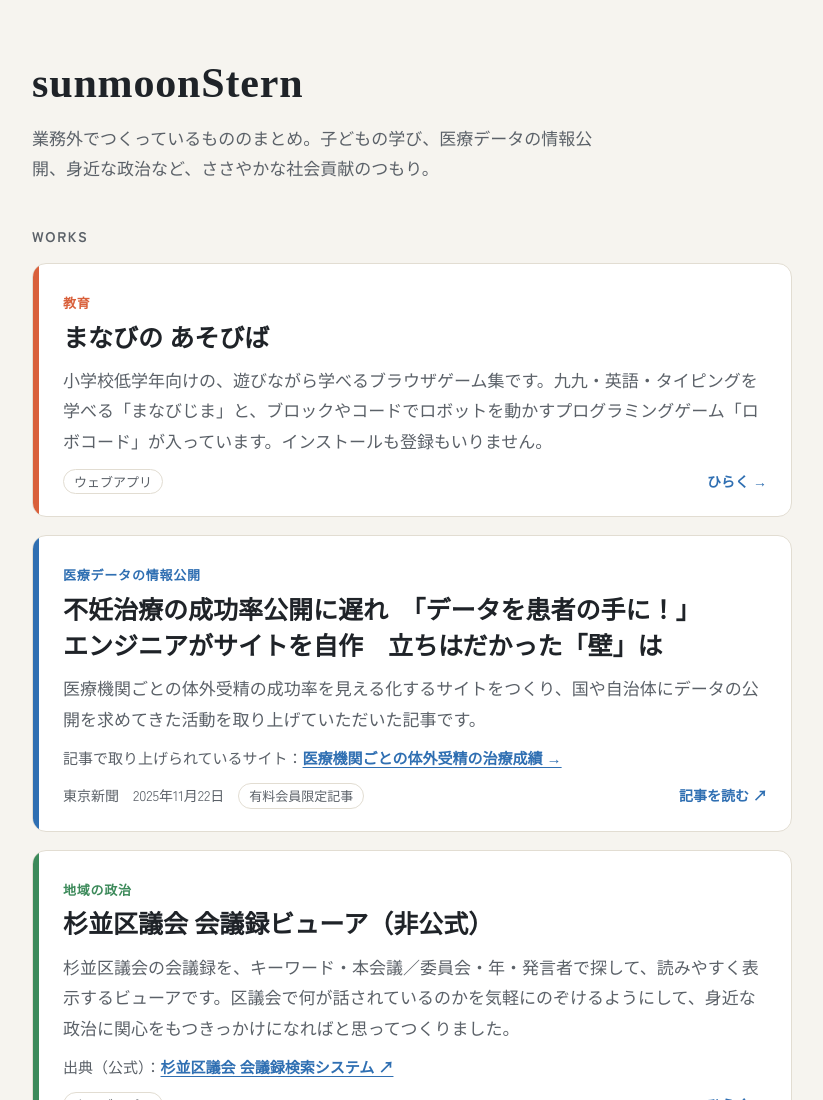
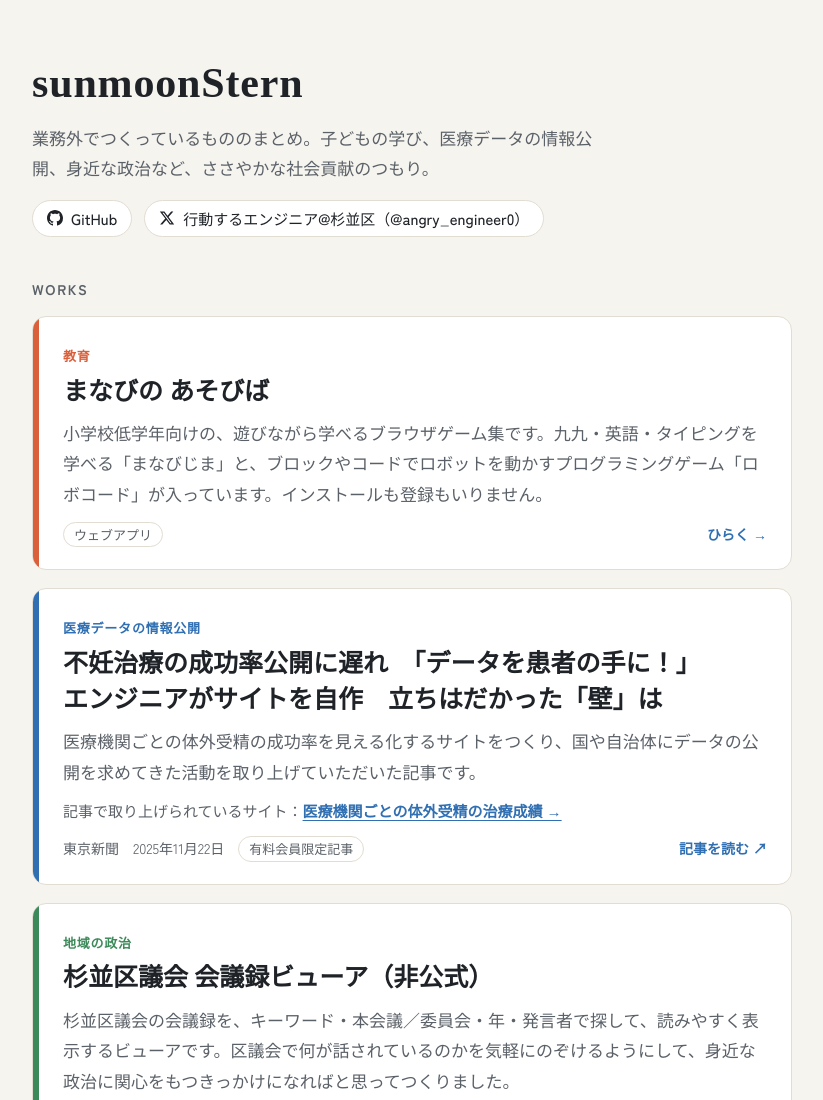
Before and after one commit to sunmoonStern/sunmoonstern.github.io, a plain HTML site: page index.html in a window 1280 px wide. Shown: the top 1100 px of the page, without its empty margins (228-1051 px from the left). Drawn offline with Linux system fonts and the light colour scheme; a web font is replaced by a local one.

Commit message:
アカウントへのリンク追加

```diff
--- a/index.html
+++ b/index.html
@@ -40,6 +40,11 @@ body{margin:0;background:var(--bg);color:var(--ink);font-family:var(--sans);font
 header{margin-bottom:40px}
 .handle{font-family:var(--serif);font-weight:700;font-size:clamp(30px,7vw,42px);line-height:1.3;margin:0;letter-spacing:.02em}
 .lead{margin:12px 0 0;color:var(--soft);max-width:34em;text-wrap:pretty}
+.social{list-style:none;margin:16px 0 0;padding:0;display:flex;flex-wrap:wrap;gap:8px 12px}
+.social a{display:inline-flex;align-items:center;gap:8px;padding:4px 14px;border:1px solid var(--line);border-radius:999px;background:var(--card);color:var(--ink);font-size:15px;font-weight:500;text-decoration:none}
+.social a:hover{border-color:var(--link);color:var(--link)}
+.social a:focus-visible{outline:3px solid var(--link);outline-offset:2px}
+.social svg{width:16px;height:16px;flex:none}
 h2.sec{font-size:14px;font-weight:700;letter-spacing:.12em;color:var(--soft);margin:0 0 14px}
 
 .works{list-style:none;margin:0;padding:0;display:flex;flex-direction:column;gap:18px}
@@ -71,6 +76,10 @@ footer p{margin:0}
   <header>
     <h1 class="handle">sunmoonStern</h1>
     <p class="lead">業務外でつくっているもののまとめ。子どもの学び、医療データの情報公開、身近な政治など、ささやかな社会貢献のつもり。</p>
+    <ul class="social">
+      <li><a href="https://github.com/sunmoonStern" rel="me noopener"><svg viewBox="0 0 16 16" aria-hidden="true"><path fill="currentColor" d="M8 0C3.58 0 0 3.58 0 8c0 3.54 2.29 6.53 5.47 7.59.4.07.55-.17.55-.38 0-.19-.01-.82-.01-1.49-2.01.37-2.53-.49-2.69-.94-.09-.23-.48-.94-.82-1.13-.28-.15-.68-.52-.01-.53.63-.01 1.08.58 1.23.82.72 1.21 1.87.87 2.33.66.07-.52.28-.87.51-1.07-1.78-.2-3.64-.89-3.64-3.95 0-.87.31-1.59.82-2.15-.08-.2-.36-1.02.08-2.12 0 0 .67-.21 2.2.82.64-.18 1.32-.27 2-.27.68 0 1.36.09 2 .27 1.53-1.04 2.2-.82 2.2-.82.44 1.1.16 1.92.08 2.12.51.56.82 1.27.82 2.15 0 3.07-1.87 3.75-3.65 3.95.29.25.54.73.54 1.48 0 1.07-.01 1.93-.01 2.2 0 .21.15.46.55.38A8.013 8.013 0 0016 8c0-4.42-3.58-8-8-8z"/></svg>GitHub</a></li>
+      <li><a href="https://x.com/angry_engineer0" rel="me noopener"><svg viewBox="0 0 24 24" aria-hidden="true"><path fill="currentColor" d="M18.244 2.25h3.308l-7.227 8.26 8.502 11.24H16.17l-5.214-6.817L4.99 21.75H1.68l7.73-8.835L1.254 2.25H8.08l4.713 6.231zm-1.161 17.52h1.833L7.084 4.126H5.117z"/></svg>行動するエンジニア@杉並区（@angry_engineer0）</a></li>
+    </ul>
   </header>
 
   <main>
```
